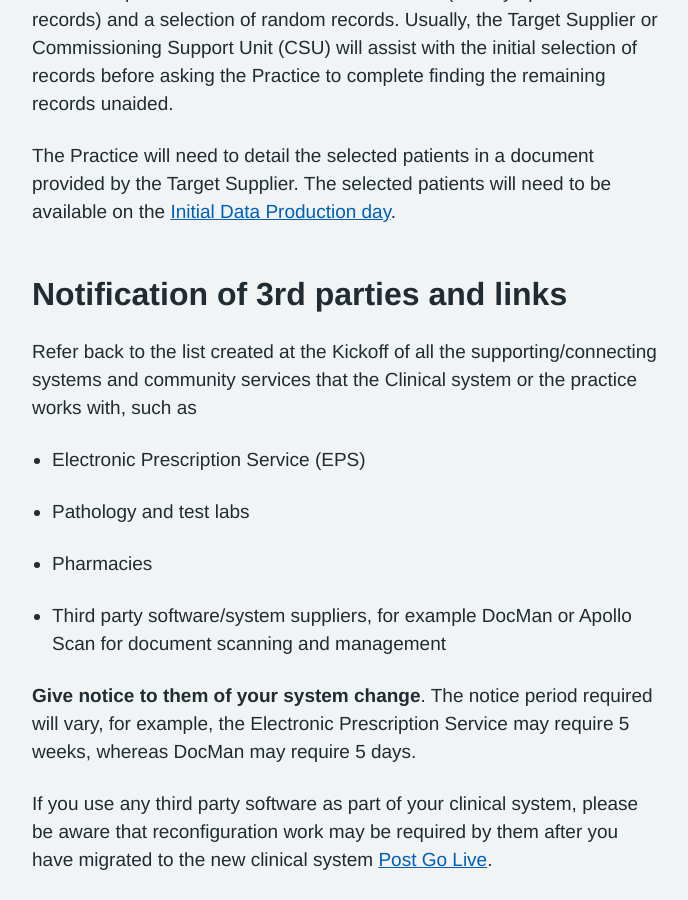
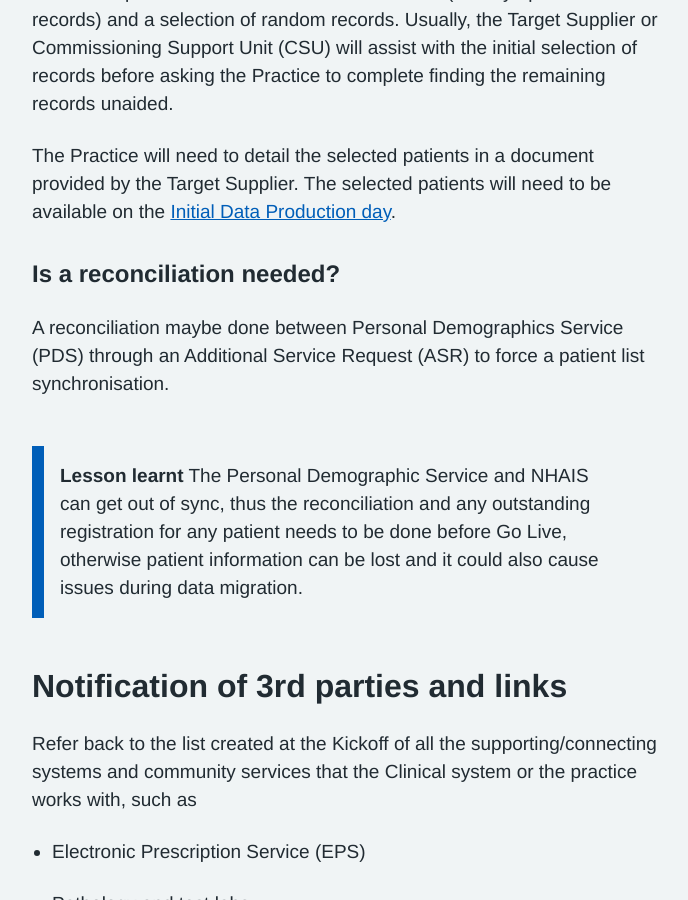
Before and after one commit to nhsconnect/prm-practice-migration, a Jekyll site: the page built from guide/03-early-prep-and-planning.md, in a window 1280 px wide and 900 px high, scrolled down 2542 px. Shown: the whole window, without its empty margins (128-816 px from the left). Built offline with Jekyll 4.4.1, drawn with Linux system fonts in a browser that asks for light colours; some web fonts are replaced.

Commit message:
[PT LF] Update Data prep with PDS

```diff
--- a/guide/03-early-prep-and-planning.md
+++ b/guide/03-early-prep-and-planning.md
@@ -56,6 +56,17 @@ The Target Supplier will provide a set of test criteria for data checking follow
 The Practice will need to detail the selected patients in a document provided by the Target Supplier. The selected patients will need to be available on the [Initial Data Production day](initial-data-production).
 
 
+### Is a reconciliation needed?
+
+A reconciliation maybe done between Personal Demographics Service (PDS)  through an Additional Service Request (ASR) to force a patient list synchronisation.
+
+{%- capture lesson_learnt_1 -%}
+__Lesson learnt__ The Personal Demographic Service and NHAIS can get out of sync, thus the reconciliation and any outstanding registration for any patient needs to be done before Go Live, otherwise patient information can be lost and it could also cause issues during data migration.
+{%- endcapture -%}
+
+{%- include inset.html content=lesson_learnt_1 accessibility_text="Lesson learnt" markdown=true -%}
+
+
 ## Notification of 3rd parties and links
 
 Refer back to the list created at the Kickoff of all the supporting/connecting systems and community services that the Clinical system or the practice works with, such as
```
